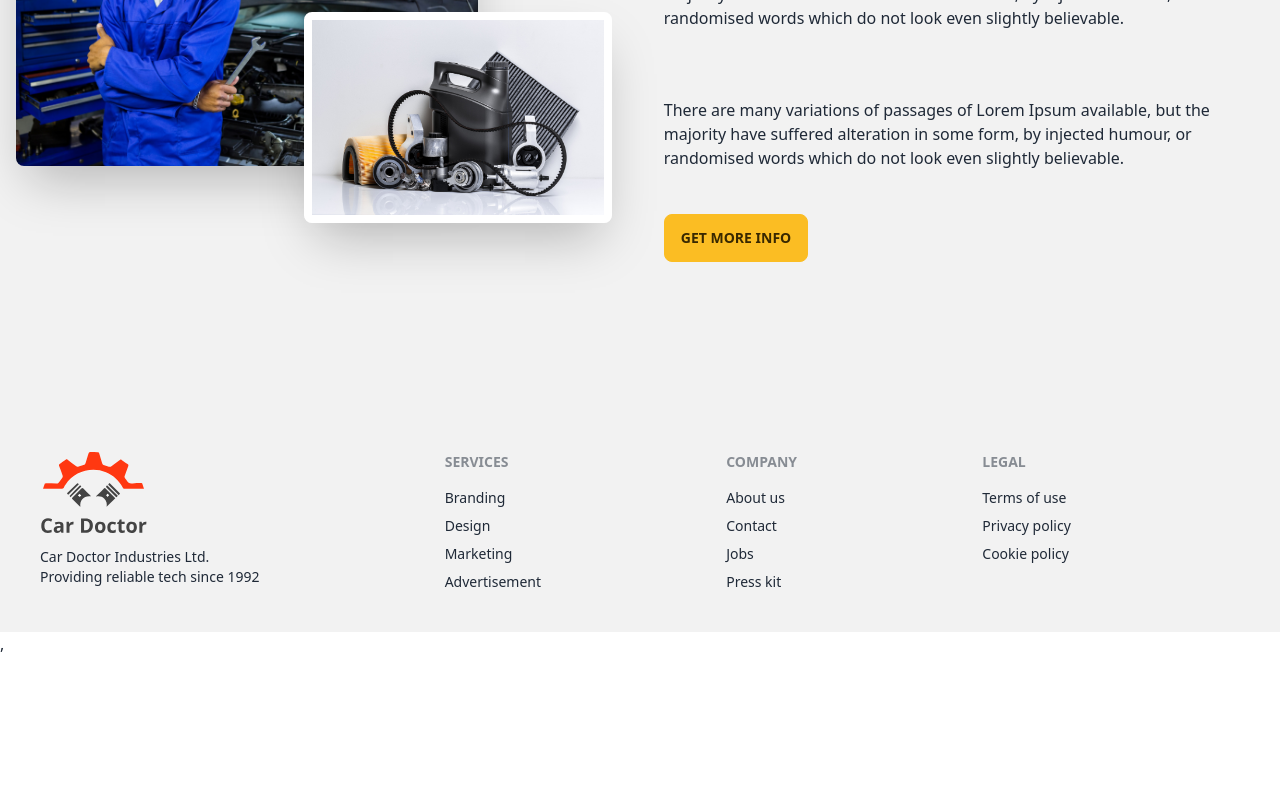
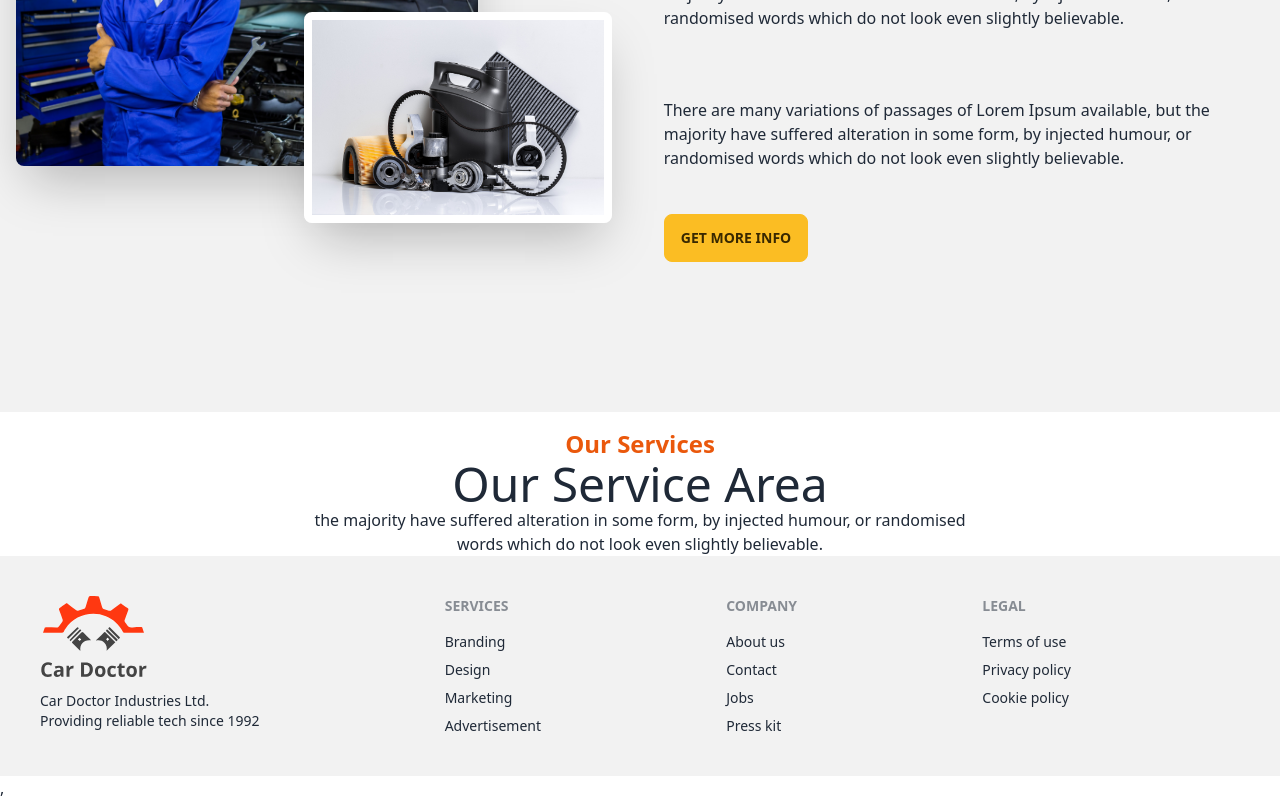
Before and after one commit to Mohosin2126/car-doctor-client, a React (Vite) app: page / in a window 1280 px wide. Shown: the part 1122-1922 px from the top of the page. Before the commit the page ends 1778 px from the top, so only its background shows below. Built offline with nearby package versions, Linux system fonts and the light colour scheme.

Commit message:
added our services section

```diff
--- a/src/Pages/Home/Home.jsx
+++ b/src/Pages/Home/Home.jsx
@@ -1,11 +1,13 @@
 import About from "./About/About";
 import Banner from "./Banner/Banner";
+import Services from "./Services/Services";
 
 const Home = () => {
   return (
     <div>
       <Banner></Banner>
       <About></About>
+      <Services></Services>
     </div>
   );
 };
--- /dev/null
+++ b/src/Pages/Home/Services/Services.jsx
@@ -0,0 +1,18 @@
+
+
+const Services = () => {
+
+
+    return (
+        <div className="mt-4">
+            <div className="text-center">
+                <h3 className="text-2xl font-bold text-orange-600">Our Services</h3>
+                <h2 className="text-5xl">Our Service Area</h2>
+                <p>the majority have suffered alteration in some form, by injected humour, or randomised <br /> words which do not look even slightly believable. </p>
+            </div>
+
+        </div>
+    );
+};
+
+export default Services;
```
Also changed, not shown: src/Pages/Shared/Navbar/NavBar.jsx (+3 -4 lines).
